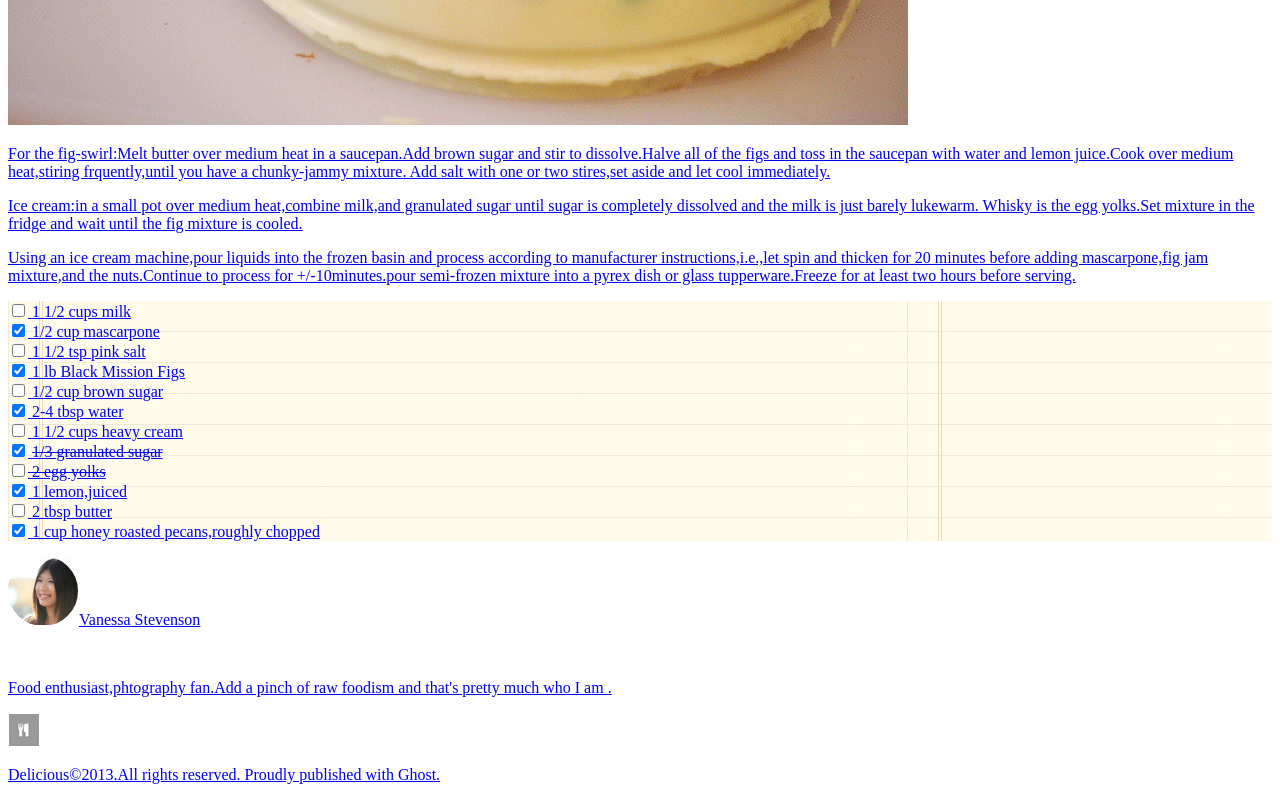
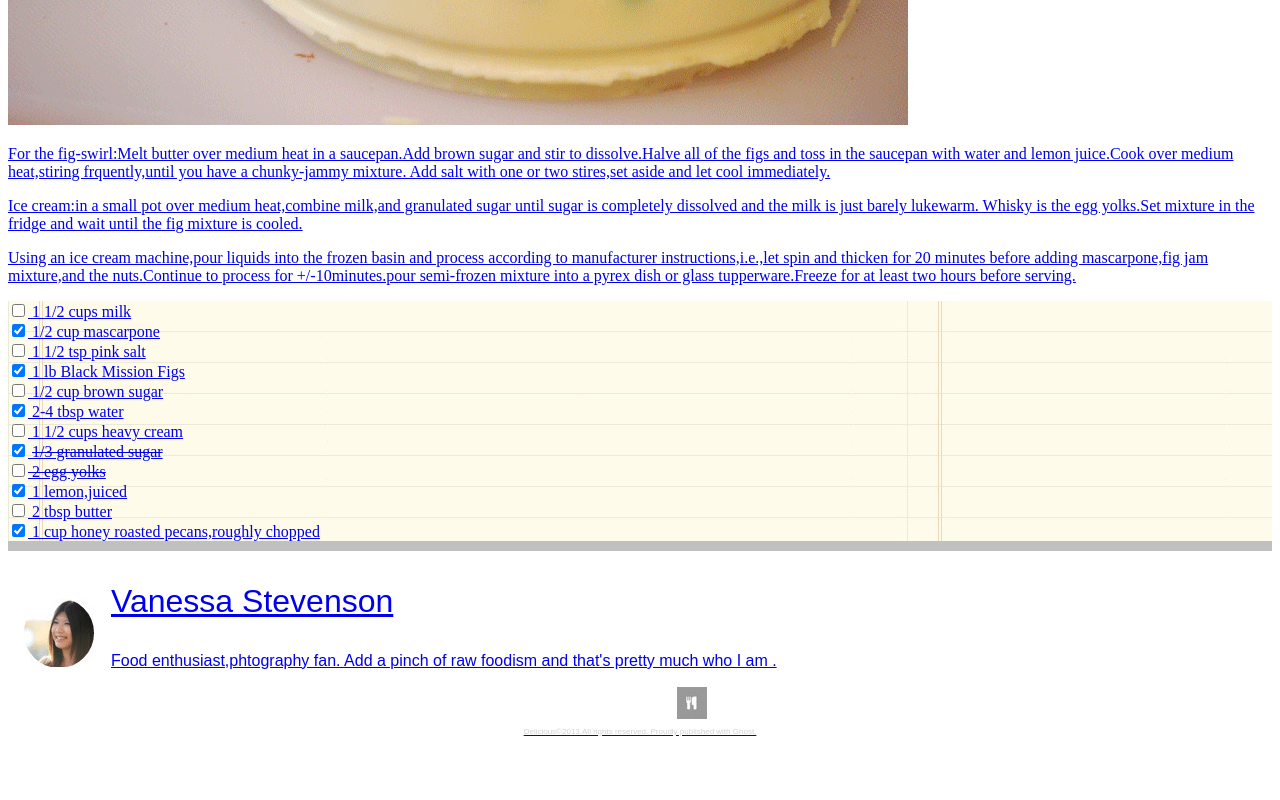
Before and after one commit to rtuts67/Chocolate_Pizza_CSS_Project, a plain HTML site: page index.html in a window 1280 px wide. Shown: the part 697-1497 px from the top of the page. After the commit the page ends 1441 px from the top, so only its background shows below. Drawn offline with Linux system fonts and the light colour scheme.

Commit message:
Worked on footer

```diff
--- a/index.html
+++ b/index.html
@@ -61,28 +61,26 @@
     <input type="checkbox" name="" value=""> 2 tbsp butter<br>
     <input type="checkbox" name="" value="" checked> 1 cup honey roasted pecans,roughly chopped <br>
   </form>
-
+  <script src="app.js" charset="utf-8"></script>
+    </body>
   <!--<img src="img/list-bg.png" alt="" />-->
-<div class="">
-
-<footer>
-  <P><img src="img/van-pic.png" alt="" />Vanessa Stevenson</P><br>
-  <p>
-    Food enthusiast,phtography fan.Add a pinch of raw foodism and that's pretty much who I am .
-  </p>
-</div>
-<div class="">
-  <p>
-    <img src="img/small-logo.png" alt=""
-  </p>
-<p>Delicious©2013.All rights reserved.
-Proudly published with Ghost.</p>
-</div>
+<footer class="data-footer">
+  <div class="footer1">
+    <p id="photovanessa"><img src="img/van-pic.png" alt="photo of vanessa"></p>
+    <div id="textdiv">
+      <p class="text">
+      <p id="nametext">Vanessa Stevenson</p>
+      Food enthusiast,phtography fan. Add a pinch of raw foodism and that's pretty much who I am .
+      </p>
+    </div>
+  </div>
+  <div class="logo">
+    <img id="imglogo" src="img/small-logo.png" alt="logo">
+  </div>
+  <div>
+  <p id="copywright">Delicious©2013.All rights reserved.
+  Proudly published with Ghost.</p>
+  </div>
 </footer>
 
-
-<script src="app.js" charset="utf-8"></script>
-
-  </body>
-
 </html>
--- a/style.css
+++ b/style.css
@@ -14,3 +14,37 @@ body{
 {
   float: right;
 }
+.data-footer{
+  margin: 0px auto;
+  font-family: sans-serif;
+  border-top-width: 10px;
+  border-top-style: outset;
+  border-top-color: #c0c0c0;
+}
+.footer1{
+column: 2;
+width: auto;
+}
+.text{
+rows: 2
+position:relative;
+float:right;
+}
+#photovanessa{
+position: relative;
+float: left;
+margin: 1em;
+}
+#nametext{
+font-size: 2em;
+align-content: top;
+}
+#imglogo{
+display: block;
+margin: 0px auto;
+}
+#copywright{
+text-align: center;
+color: #d3d3d3;
+font-size: .5em;
+}
```
